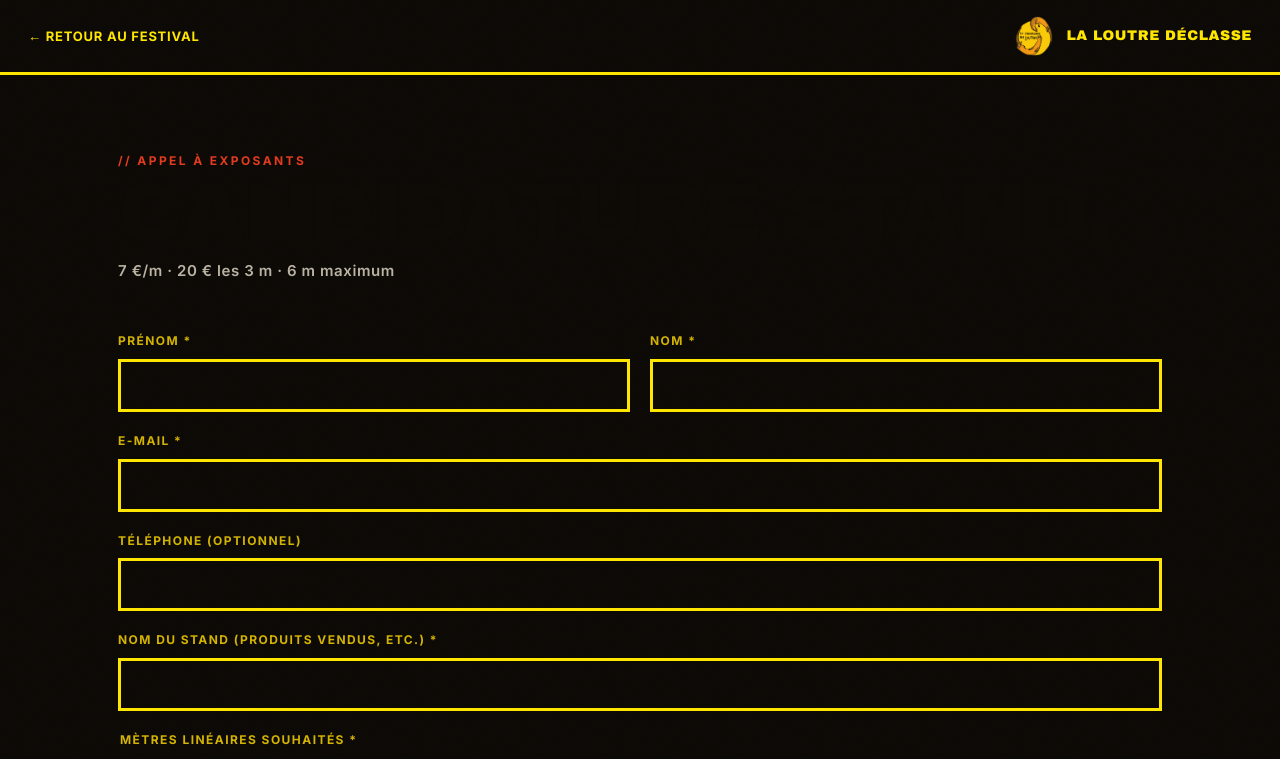
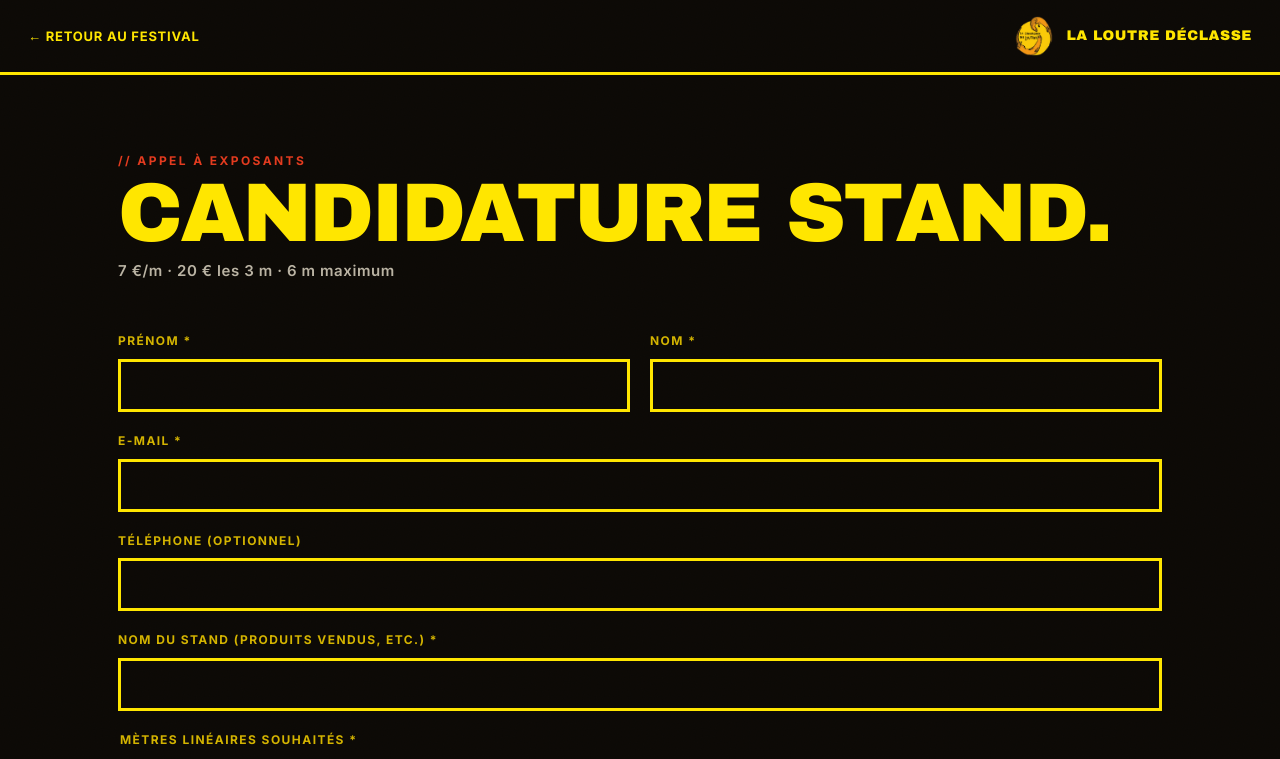
Before and after one commit to davidvoge/la-loutre-declasse, a React (Vite) app: page /exposants in a window 1280 px wide. Shown: the top 759 px of the page. Built offline with nearby package versions, Linux system fonts and the light colour scheme.

Commit message:
Corriger la couleur du titre exposants en jaune sur fond sombre.
Les styles globaux de section-intro ne doivent plus écraser le jaune sur /exposants et la section d'accueil.

Co-authored-by: Cursor <cursoragent@cursor.com>

```diff
--- a/src/components/ExposantsPage.css
+++ b/src/components/ExposantsPage.css
@@ -26,7 +26,8 @@
   color: #e33b1f;
 }
 
-.section-intro__title {
+.exposants-page .section-intro__title,
+.exposants-page .section-intro__title--yellow {
   font-family: "Arial Black", Impact, sans-serif;
   font-weight: 900;
   font-size: clamp(44px, 6.5vw, 88px);
--- a/src/components/ExposantsPage.jsx
+++ b/src/components/ExposantsPage.jsx
@@ -85,7 +85,7 @@ export default function ExposantsPage() {
             <div className="section-intro__eyebrow section-intro__eyebrow--red">
               // APPEL À EXPOSANTS
             </div>
-            <h1 className="section-intro__title">CANDIDATURE STAND.</h1>
+            <h1 className="section-intro__title section-intro__title--yellow">CANDIDATURE STAND.</h1>
             <p className="exposants-page__intro">
               {EXPOSANT_PRICE_PER_METER} €/m · {EXPOSANT_PRICE_3M} € les 3 m · {EXPOSANT_MAX_METERS} m
               maximum
--- a/src/components/PhotocopieSite.css
+++ b/src/components/PhotocopieSite.css
@@ -608,6 +608,11 @@
   background: #0e0b07;
   color: #ffe600;
   padding: clamp(70px, 8vw, 100px) 0;
+}
+
+.appel-exposants .section-intro__title,
+.appel-exposants .section-intro__title--yellow {
+  color: #ffe600;
 }
 
 .appel-exposants__kicker {
```
